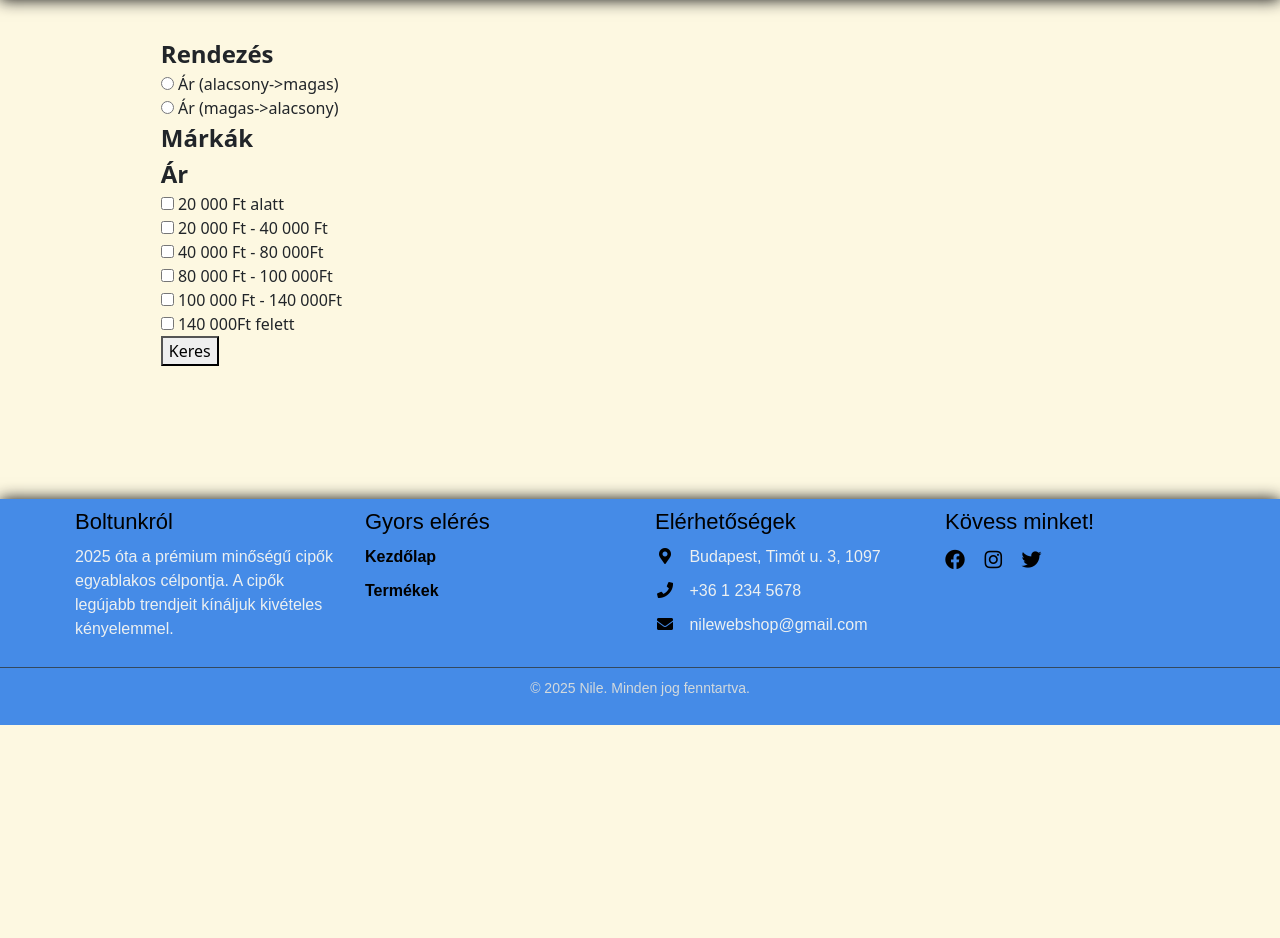
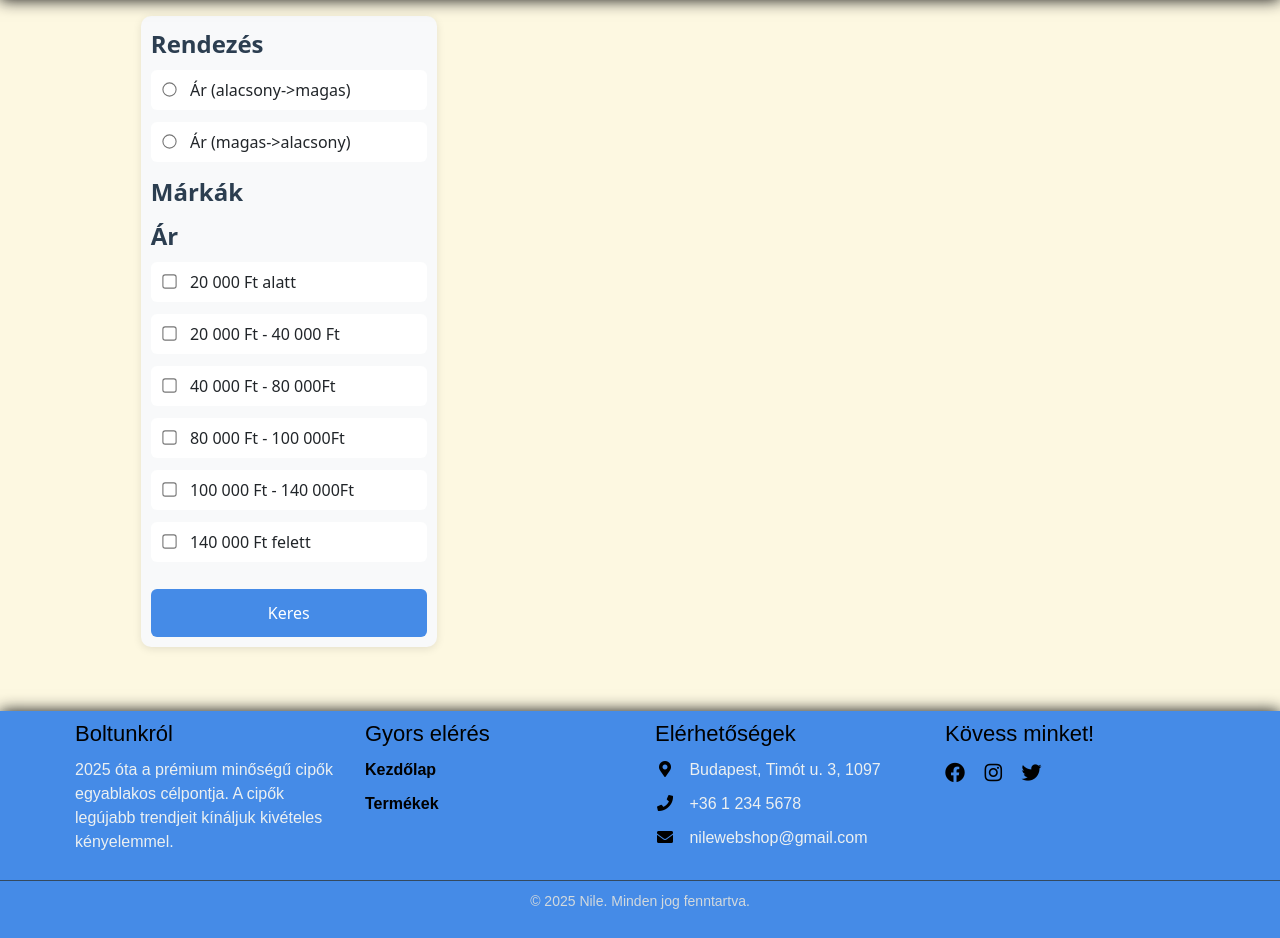
Before and after one commit to dominikgolarics/Webshop, a PHP site: page /termekek in a window 1280 px wide. Shown: the part 75-1013 px from the top of the page. Before the commit the page ends 800 px from the top, so only its background shows below. Run offline with PHP 8.4, Linux system fonts and the light colour scheme; data that the repository does not hold is empty; some libraries are stand-ins or nearby versions.

Commit message:
stylus, rednelés és pdf véglegesíttése

```diff
--- a/fizetes.php
+++ b/fizetes.php
@@ -1,5 +1,9 @@
 <?php
     require "database/db_connect.php";
+
+    if(!isset($_SESSION['user_id'])){
+        header("Location: /");
+    }
 
     $sql = "SELECT termek.id, termek.nev, marka.ceg AS marka, meret.meret AS meret, termek.ar, kosar_tetelek.mennyiseg AS darab, ( SELECT cipokepek.url FROM cipokepek WHERE cipokepek.cipoID = termek.id LIMIT 1 ) AS elso_kep FROM `kosarak` INNER JOIN kosar_tetelek ON kosarak.id = kosar_tetelek.kosar_id INNER JOIN termek ON termek.id = kosar_tetelek.termek_id INNER JOIN marka ON termek.marka_id = marka.id INNER JOIN meret on termek.marka_id = meret.id";
     $stmt = $conn->prepare($sql);
--- a/index.php
+++ b/index.php
@@ -60,7 +60,9 @@ if ($_SERVER["REQUEST_METHOD"] == "POST") {
 		<ul class="cart-items">
 			<?php
 				//require_once "database/db_connect.php";
-				$sql = "SELECT *, (SELECT cipokepek.url FROM cipokepek WHERE cipokepek.cipoID = termek.id LIMIT 1) AS elso_kep FROM `kosarak` INNER JOIN kosar_tetelek ON kosarak.id = kosar_tetelek.kosar_id INNER JOIN termek ON termek.id=kosar_tetelek.termek_id";
+				if(isset($_SESSION['user_id'])){
+					$uid=$_SESSION['user_id'];
+					$sql = "SELECT *, ( SELECT cipokepek.url FROM cipokepek WHERE cipokepek.cipoID = termek.id LIMIT 1 ) AS elso_kep FROM `kosarak` INNER JOIN kosar_tetelek ON kosarak.id = kosar_tetelek.kosar_id INNER JOIN termek ON termek.id = kosar_tetelek.termek_id WHERE kosarak.felhasznalo_id=$uid";
 					$stmt = $conn->prepare($sql);
 					$stmt->execute();
 					$result = $stmt->get_result()->fetch_all(MYSQLI_ASSOC);
@@ -74,6 +76,9 @@ if ($_SERVER["REQUEST_METHOD"] == "POST") {
 							echo '</div>';
 							echo '<span class="remove-item">&times;</span>';
 						echo '</li>';
+					}
+				}else{
+					echo "";
 				}
 			?>
 		</ul>
@@ -115,7 +120,7 @@ if ($_SERVER["REQUEST_METHOD"] == "POST") {
 				<div id="fej_tool" style="position: relative;">
 					<div id="cart-icon-wrapper">
 						<img id="kosar" src="/img/menu/kosar.png" alt="kosar" />
-						<span id="cart-count"><?php echo count($result) ?></span> <!-- Set dynamically -->
+						<span id="cart-count"><?php if(!empty($_SESSION['user_id'])){ echo count($result);} else{ echo "0";} ?></span> <!-- Set dynamically -->
 					</div>
 					<div id="profil-container">
 						<img id="profilicon" src="/img/menu/icon.png" alt="ikon" />
--- a/pdf_generalas.php
+++ b/pdf_generalas.php
@@ -74,10 +74,6 @@ class ReceiptGenerator extends FPDF {
             $this->Cell(30,7,number_format($this->orderData['shipping'],2).' Ft',1,1,'R');
         }
 
-        if($this->orderData['discount'] > 0) {
-            $this->Cell(150,7,$this->utftohun('Kedvezmény:'),0,0,'R');
-            $this->Cell(30,7,'-'.number_format($this->orderData['discount'],2).' Ft',1,1,'R');
-        }
 
         $this->Cell(150,7,$this->utftohun('Végösszeg:'),0,0,'R');
         $this->Cell(30,7,number_format($this->orderData['total'],2).' Ft',1,1,'R');
--- a/script.js
+++ b/script.js
@@ -22,6 +22,18 @@ $(document).ready(function () {
 
     } else {
         profilIcon.addEventListener('click', () => {
+            $("#login").fadeIn();
+            document.body.style.overflowY = 'hidden';
+        });
+
+        $("#kosar-login").on('click', function() {
+            console.log("xd")
+            $("#login").fadeIn();
+            document.body.style.overflowY = 'hidden';
+        });
+
+        $("#kosar-fizet-gomb").on('click', function() {
+            console.log("xd")
             $("#login").fadeIn();
             document.body.style.overflowY = 'hidden';
         });
@@ -216,6 +228,7 @@ $(document).ready(function () {
     $('#kosar-gomb').click(function (e) {
         e.preventDefault();
 
+        if(userId){
             const termekId = $('#termek-id').val();
             const mennyiseg = $('#mennyiseg').val();
             console.log("Termek id: "+termekId+" Mennyiseg: "+mennyiseg)
@@ -237,6 +250,9 @@ $(document).ready(function () {
                     console.log("Error: "+data)
                 }
             });
+        }else{
+            alert("Kérlek jelentkezz be!")
+        }
     });
 
     // Adatok mentése
--- a/style/friss.css
+++ b/style/friss.css
@@ -1,7 +1,7 @@
 #friss-tart{
     display: flex;
     justify-content: center;
-    margin: 30px 20px 0px 20px;
+    margin: 30px 20px 20px 20px;
     padding: 0px 10px 0px 10px;
 }
 #friss-h1{
--- a/style/tartalom.css
+++ b/style/tartalom.css
@@ -12,3 +12,7 @@
     letter-spacing: 4px;
     font-weight: 700;
 }
+
+#friss{
+    margin-bottom: 20px;
+}
--- a/style/termekek.css
+++ b/style/termekek.css
@@ -1,14 +1,5 @@
 #minden-cipo{
     display: flex;
-}
-
-#filter{
-    /* border: 1px solid green; TESZTELÉSRE*/
-    height:fit-content;
-    max-width: 300px;
-    flex: 1;
-    padding: 20px;
-    margin-left: 10%;
 }
 
 #termekek-lista{
@@ -38,3 +29,69 @@
 .marka-label{
     padding-left: 4px;
 }
+
+
+#filter {
+    /* border: 1px solid green; TESZTELÉSRE*/
+    height:fit-content;
+    max-width: 300px;
+    flex: 1;
+    margin-left: 10%;
+    background-color: #f8f9fa;
+    border-radius: 10px;
+    box-shadow: 0 2px 8px rgba(0, 0, 0, 0.1);
+    padding: 10px;
+    margin-left: 10%;
+}
+
+#sorrend-span, #marka-span, #rendezes-ar span {
+    color: #2c3e50;
+    display: block;
+    padding-bottom: 8px;
+}
+
+#alacsony-div, #magas-div, #rendezes-markak div, #rendezes-ar div {
+    margin-bottom: 12px;
+    padding: 8px 12px;
+    background-color: white;
+    border-radius: 6px;
+    transition: all 0.2s ease;
+}
+
+#alacsony-div:hover, #magas-div:hover, #rendezes-markak div:hover, #rendezes-ar div:hover {
+    background-color: #f0f0f0;
+    transform: translateX(3px);
+}
+
+.szures {
+    margin-right: 10px;
+}
+
+.meret-label,.marka-label {
+    color: #34495e;
+    cursor: pointer;
+}
+
+#filter-gomb {
+    background-color: rgb(69, 139, 231);
+    color: white;
+    border: none;
+    padding: 12px 20px;
+    border-radius: 6px;
+    font-size: 16px;
+    cursor: pointer;
+    width: 100%;
+    transition: background-color 0.3s;
+    margin-top: 15px;
+}
+
+#filter-gomb:hover {
+    background-color: #2980b9;
+}
+
+/* Style the checkboxes and radio buttons */
+input[type="checkbox"], input[type="radio"] {
+    accent-color: rgb(69, 139, 231);
+    transform: scale(1.1);
+    cursor: pointer;
+}
--- a/termekek.js
+++ b/termekek.js
@@ -2,9 +2,9 @@
 // 2. filter opció kiválasztása
 // 3. cipok filter által lekérdez és betölt
 $(document).ready(function () {
-    const filter_gomb = document.getElementById("kuldTest")
+    const filter_gomb = document.getElementById("filter-gomb")
     filter_gomb.addEventListener("click",function(){
-        let test={
+        let adatok={
             'ar':[],
             'meret':[],
             'rend':[],
@@ -13,17 +13,16 @@ $(document).ready(function () {
         $(".szures").each(function() {
             if (this.checked) {
                 let hova = this.id.split("-")[0]
-                test[hova].push(this.value)
+                adatok[hova].push(this.value)
             }
         });
-        FilterTombTest(test)
-        //console.log("TEST tomb kiírása:",test)
+        FilterTombTest(adatok)
     })
 
     function FilterTombTest(szuresiFeltetelek) {
         $.ajax({
             type: "POST",
-            url: "test2.php",
+            url: "cipo_api.php",
             async: false,
             data: szuresiFeltetelek,
             success: function(data) {
@@ -33,9 +32,6 @@ $(document).ready(function () {
                 term_lista.innerHTML="";
                 div_cipo_cont.innerHTML="";
                 for (let i = 0; i < data.adat.length; i++) {
-                    //console.log("container elkezdve")
-
-                    //console.log("termek elkezdve")
                     let img = document.createElement("img")
                     let h3 = document.createElement("h3")
                     let span = document.createElement("span")
@@ -67,11 +63,6 @@ $(document).ready(function () {
 
                     div_cipo_cont.id="cipo-container"
                     div_cipo_cont.appendChild(div_cipo_termek)
-
-                    //console.log("termek létrehozva és containerhez adva")
-
-                    //console.log("container listához adva")
-
                 }
                 //term_lista.append(div_cipo_cont)
                 term_lista.append(div_cipo_cont)
--- a/termekek.php
+++ b/termekek.php
@@ -20,16 +20,6 @@
 	<div id="minden-cipo">
 		<div id="cipo-termekek">
 			<div id="filter">
-
-				<!-- <div id="rendezes-darab">
-						<label for="">Darab termék</label>
-						<select onchange="termekekDarab()" name="mennyiseg" id="mennyiseg">
-							<option value="16">16</option>
-							<option value="24">24</option>
-							<option value="40">40</option>
-						</select>
-					</div> -->
-
 				<div id="rendezes-sorrend">
 					<span id="sorrend-span" style="font-size: 24px; font-weight: bold;">Rendezés</span>
 					<div id="alacsony-div">
@@ -49,8 +39,8 @@
 						$i=0;
 						while ($row=$result->fetch_assoc()) {
 							echo "<div>";
-							echo "	<input class='szures' id='marka-".$row['ceg']."' value='".$row['ceg']."' type='checkbox'>";
-							echo'	<label for="marka-checkbox1">'.$row['ceg'].'</label>';
+							echo "	<input class='szures' name='marka-".$row['ceg']."' id='marka-".$row['ceg']."' value='".$row['ceg']."' type='checkbox'>";
+							echo'	<label for="marka-'.$row['ceg'].'">'.$row['ceg'].'</label>';
 							echo"</div>";
 							$i++;
 						}
@@ -80,13 +70,12 @@
 					</div>
 					<div>
 						<input class='szures' id="ar-checkbox6" value=">140000" type="checkbox">
-						<label for="ar-checkbox6">140 000Ft felett</label>
+						<label for="ar-checkbox6">140 000 Ft felett</label>
 					</div>
 				</div>
-				<button id="kuldTest">Keres</button>
+				<button id="filter-gomb">Keres</button>
 			</div>
 			<div id="termekek-lista">
-				<!-- //xd -->
 			</div>
 		</div>
 	</div>
```
Also changed, not shown: kosar.php (+38 -3 lines), pdf.php (+12 -11 lines), cipo_api.php (renamed from test2.php), megrendeles_mentese.php (line endings or trailing spaces), 1 other file. Lines whose indentation alone changed are shown as unchanged.
